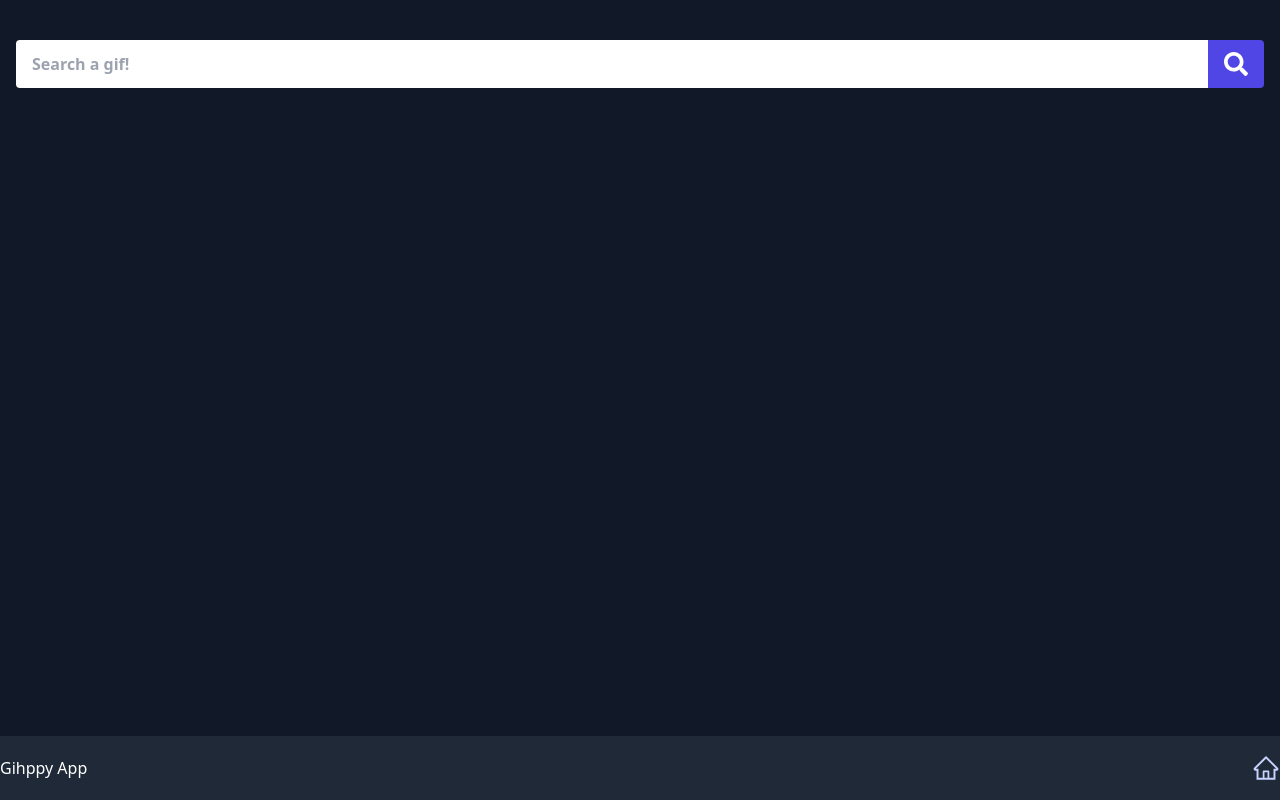
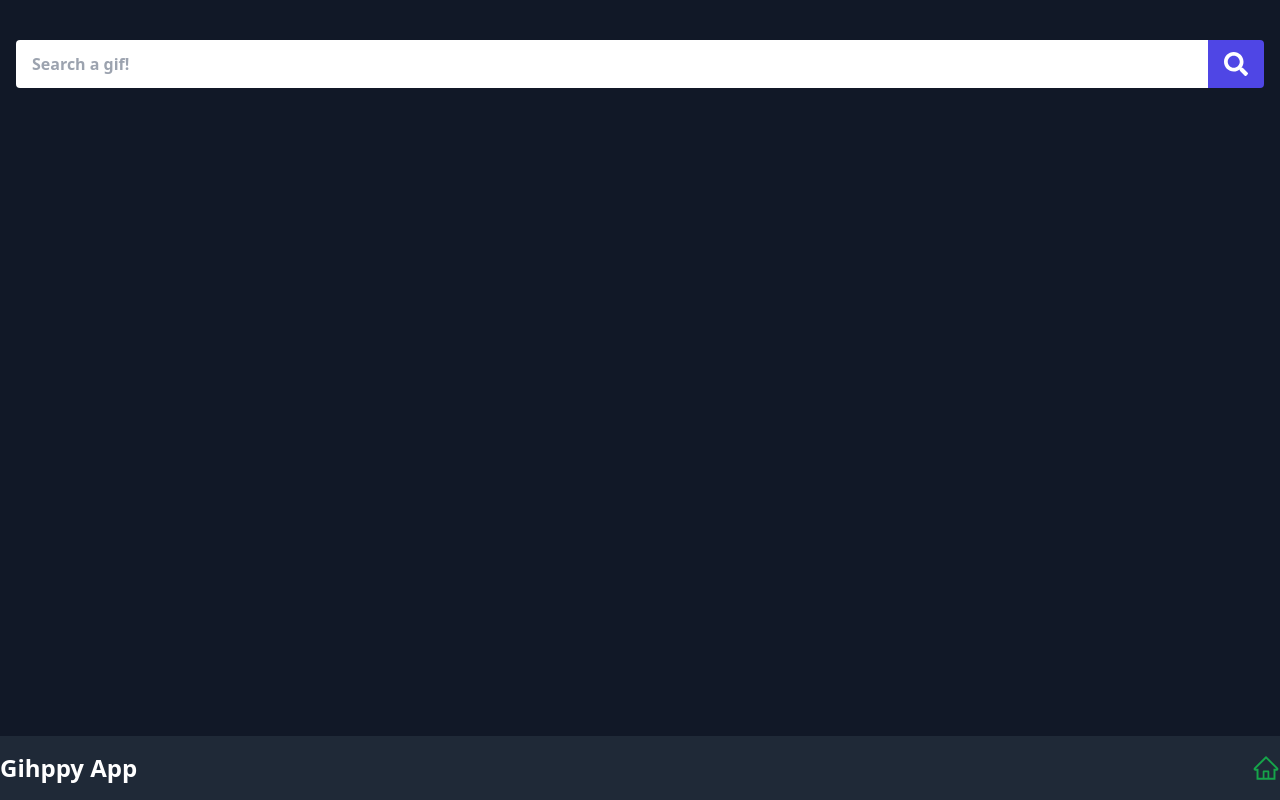
Before and after one commit to joaquinns/react-giff-app, a React (Create React App) app: page /gif/1 in a window 1280 px wide. Built offline with nearby package versions, Linux system fonts and the light colour scheme.

Commit message:
added icons

```diff
--- a/src/components/Navbar/index.js
+++ b/src/components/Navbar/index.js
@@ -3,13 +3,13 @@ import { AiOutlineHome } from 'react-icons/ai'
 
 export default function Navbar() {
   return (
-    <header className='fixed bottom-0 left-0 right-0 bg-gray-800 h-16'>
-      <nav className='container mx-auto flex items-center justify-between text-white h-full px-4 sm:px-0'>
-        <h1>Gihppy App</h1>
+    <header className='fixed bottom-0 left-0 right-0 bg-gray-800 h-16 z-10'>
+      <nav className='container mx-auto z-10 flex items-center justify-between text-white h-full px-4 sm:px-0'>
+        <h1 className='font-bold text-2xl text-white'>Gihppy App</h1>
 
         <Link to='/'>
           <a>
-            <AiOutlineHome size={28} className='text-indigo-200' />
+            <AiOutlineHome size={28} className='text-green-600' />
           </a>
         </Link>
       </nav>
```
